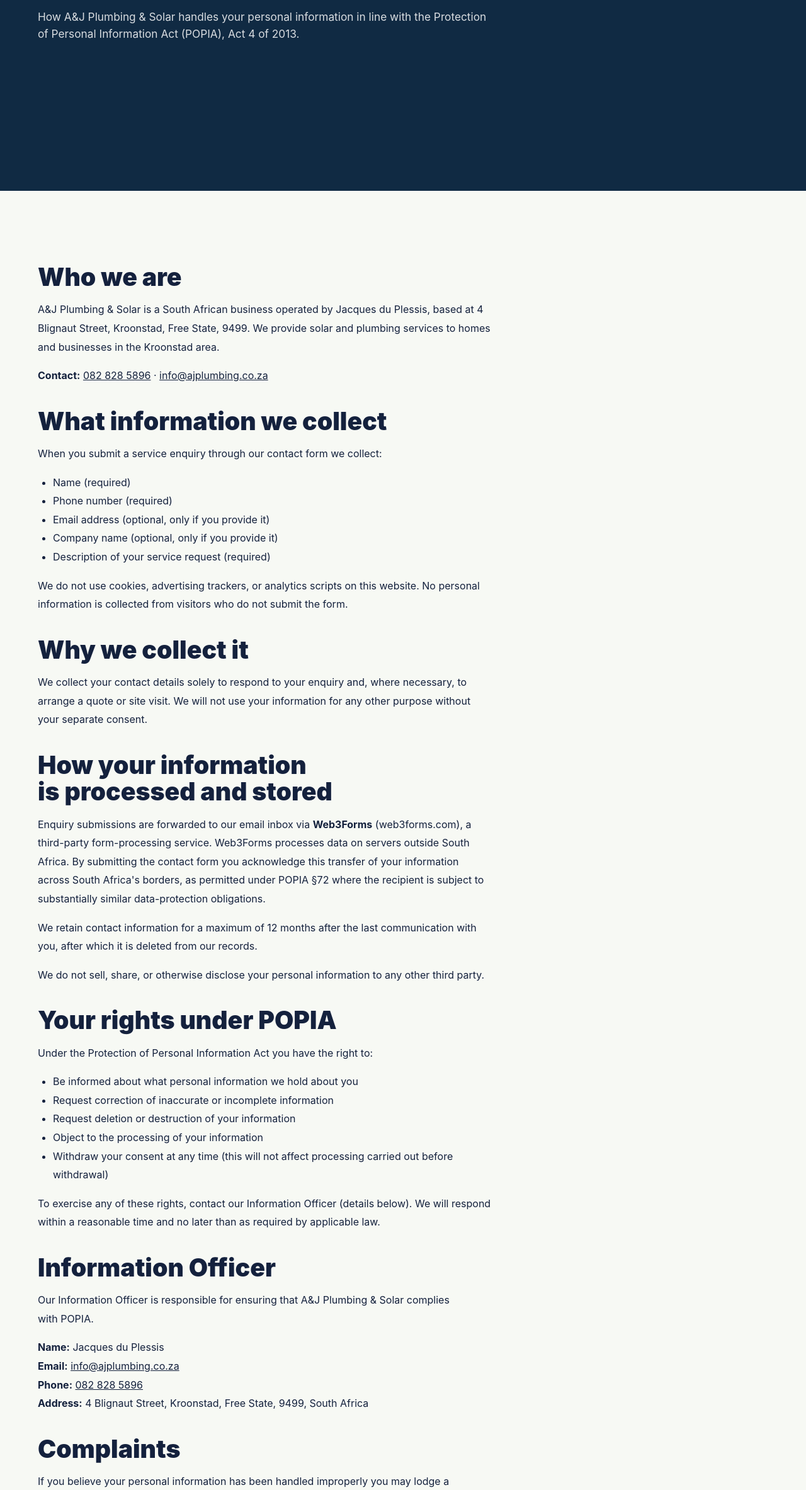
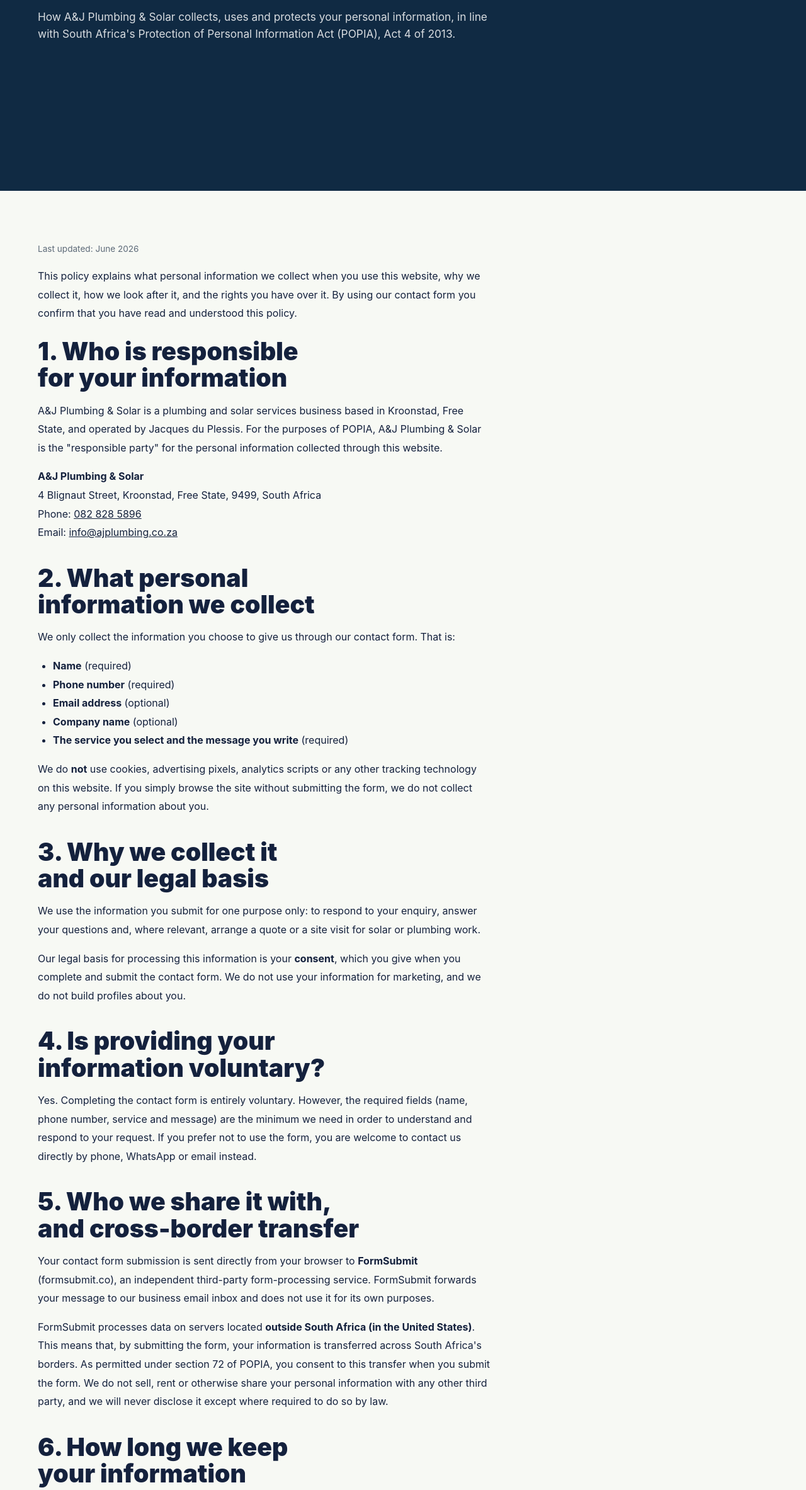
Before and after one commit to kuhlehans4-gif/aj-plumbing-solar, a website: page privacy.html in a window 1280 px wide. Shown: the part 434-2800 px from the top of the page at 63% size. Drawn offline with Linux system fonts and the light colour scheme.

Commit message:
docs: complete privacy policy and correct processor reference to FormSubmit
- Rewrite privacy.html as a full POPIA policy: responsible party, data collected,
  purpose/legal basis, voluntary disclosure, cross-border transfer, retention,
  security, data-subject rights, Information Officer, Regulator complaints, contact
- Correct the third-party processor from Web3Forms to FormSubmit and describe the
  direct browser-to-FormSubmit data flow accurately (s.72 cross-border consent)
- Add .prose-meta styling for the "last updated" line
- .env.example default back to info@ajplumbing.co.za

Co-Authored-By: Claude Opus 4.8 <noreply@anthropic.com>

```diff
--- a/css/styles.css
+++ b/css/styles.css
@@ -2195,6 +2195,16 @@ h3 {
   max-width: 720px;
 }
 
+.content-prose .prose-meta {
+  font-size: 0.85rem;
+  color: var(--muted);
+  margin-top: 0;
+}
+
+.content-prose h2:first-of-type {
+  margin-top: 1.5rem;
+}
+
 .content-prose h2 {
   margin-top: 2.25rem;
   margin-bottom: 0.5rem;
--- a/privacy.html
+++ b/privacy.html
@@ -4,7 +4,7 @@
     <meta charset="utf-8">
     <meta name="viewport" content="width=device-width, initial-scale=1">
     <title>Privacy Policy | A&J Plumbing & Solar</title>
-    <meta name="description" content="A&J Plumbing & Solar privacy policy. How we handle your personal information in line with the Protection of Personal Information Act (POPIA).">
+    <meta name="description" content="A&J Plumbing & Solar privacy policy. How we collect, use and protect your personal information in line with South Africa's Protection of Personal Information Act (POPIA).">
     <meta name="robots" content="noindex">
     <meta name="theme-color" content="#102a43">
     <link rel="canonical" href="https://ajplumbing.co.za/privacy">
@@ -40,7 +40,7 @@
         <div class="page-hero-inner">
           <p class="eyebrow">Legal</p>
           <h1>Privacy Policy</h1>
-          <p>How A&amp;J Plumbing &amp; Solar handles your personal information in line with the Protection of Personal Information Act (POPIA), Act 4 of 2013.</p>
+          <p>How A&amp;J Plumbing &amp; Solar collects, uses and protects your personal information, in line with South Africa's Protection of Personal Information Act (POPIA), Act 4 of 2013.</p>
         </div>
       </section>
 
@@ -48,59 +48,87 @@
         <div class="section-grid">
           <div class="content-prose">
 
-            <h2>Who we are</h2>
-            <p>A&amp;J Plumbing &amp; Solar is a South African business operated by Jacques du Plessis, based at 4 Blignaut Street, Kroonstad, Free State, 9499. We provide solar and plumbing services to homes and businesses in the Kroonstad area.</p>
-            <p><strong>Contact:</strong> <a href="tel:+27828285896">082 828 5896</a> &middot; <a href="mailto:info@ajplumbing.co.za">info@ajplumbing.co.za</a></p>
+            <p class="prose-meta">Last updated: June 2026</p>
 
-            <h2>What information we collect</h2>
-            <p>When you submit a service enquiry through our contact form we collect:</p>
+            <p>This policy explains what personal information we collect when you use this website, why we collect it, how we look after it, and the rights you have over it. By using our contact form you confirm that you have read and understood this policy.</p>
+
+            <h2>1. Who is responsible for your information</h2>
+            <p>A&amp;J Plumbing &amp; Solar is a plumbing and solar services business based in Kroonstad, Free State, and operated by Jacques du Plessis. For the purposes of POPIA, A&amp;J Plumbing &amp; Solar is the "responsible party" for the personal information collected through this website.</p>
+            <p>
+              <strong>A&amp;J Plumbing &amp; Solar</strong><br>
+              4 Blignaut Street, Kroonstad, Free State, 9499, South Africa<br>
+              Phone: <a href="tel:+27828285896">082 828 5896</a><br>
+              Email: <a href="mailto:info@ajplumbing.co.za">info@ajplumbing.co.za</a>
+            </p>
+
+            <h2>2. What personal information we collect</h2>
+            <p>We only collect the information you choose to give us through our contact form. That is:</p>
             <ul>
-              <li>Name (required)</li>
-              <li>Phone number (required)</li>
-              <li>Email address (optional, only if you provide it)</li>
-              <li>Company name (optional, only if you provide it)</li>
-              <li>Description of your service request (required)</li>
+              <li><strong>Name</strong> (required)</li>
+              <li><strong>Phone number</strong> (required)</li>
+              <li><strong>Email address</strong> (optional)</li>
+              <li><strong>Company name</strong> (optional)</li>
+              <li><strong>The service you select and the message you write</strong> (required)</li>
             </ul>
-            <p>We do not use cookies, advertising trackers, or analytics scripts on this website. No personal information is collected from visitors who do not submit the form.</p>
+            <p>We do <strong>not</strong> use cookies, advertising pixels, analytics scripts or any other tracking technology on this website. If you simply browse the site without submitting the form, we do not collect any personal information about you.</p>
 
-            <h2>Why we collect it</h2>
-            <p>We collect your contact details solely to respond to your enquiry and, where necessary, to arrange a quote or site visit. We will not use your information for any other purpose without your separate consent.</p>
+            <h2>3. Why we collect it and our legal basis</h2>
+            <p>We use the information you submit for one purpose only: to respond to your enquiry, answer your questions and, where relevant, arrange a quote or a site visit for solar or plumbing work.</p>
+            <p>Our legal basis for processing this information is your <strong>consent</strong>, which you give when you complete and submit the contact form. We do not use your information for marketing, and we do not build profiles about you.</p>
 
-            <h2>How your information is processed and stored</h2>
-            <p>Enquiry submissions are forwarded to our email inbox via <strong>Web3Forms</strong> (web3forms.com), a third-party form-processing service. Web3Forms processes data on servers outside South Africa. By submitting the contact form you acknowledge this transfer of your information across South Africa's borders, as permitted under POPIA §72 where the recipient is subject to substantially similar data-protection obligations.</p>
-            <p>We retain contact information for a maximum of 12 months after the last communication with you, after which it is deleted from our records.</p>
-            <p>We do not sell, share, or otherwise disclose your personal information to any other third party.</p>
+            <h2>4. Is providing your information voluntary?</h2>
+            <p>Yes. Completing the contact form is entirely voluntary. However, the required fields (name, phone number, service and message) are the minimum we need in order to understand and respond to your request. If you prefer not to use the form, you are welcome to contact us directly by phone, WhatsApp or email instead.</p>
 
-            <h2>Your rights under POPIA</h2>
+            <h2>5. Who we share it with, and cross-border transfer</h2>
+            <p>Your contact form submission is sent directly from your browser to <strong>FormSubmit</strong> (formsubmit.co), an independent third-party form-processing service. FormSubmit forwards your message to our business email inbox and does not use it for its own purposes.</p>
+            <p>FormSubmit processes data on servers located <strong>outside South Africa (in the United States)</strong>. This means that, by submitting the form, your information is transferred across South Africa's borders. As permitted under section 72 of POPIA, you consent to this transfer when you submit the form. We do not sell, rent or otherwise share your personal information with any other third party, and we will never disclose it except where required to do so by law.</p>
+
+            <h2>6. How long we keep your information</h2>
+            <p>We keep enquiry information only for as long as we need it to deal with your request and to keep reasonable records of the work or quotes that follow from it. When it is no longer needed for these purposes, we delete it. You can ask us to delete your information sooner at any time (see your rights below).</p>
+
+            <h2>7. How we protect your information</h2>
+            <p>This website is served over a secure, encrypted (HTTPS) connection, so the information you send through the form is protected in transit. We limit access to enquiry emails to the people who need them to respond to you, and we take reasonable steps to keep your information safe from loss, misuse or unauthorised access.</p>
+
+            <h2>8. Your rights under POPIA</h2>
             <p>Under the Protection of Personal Information Act you have the right to:</p>
             <ul>
-              <li>Be informed about what personal information we hold about you</li>
-              <li>Request correction of inaccurate or incomplete information</li>
-              <li>Request deletion or destruction of your information</li>
-              <li>Object to the processing of your information</li>
-              <li>Withdraw your consent at any time (this will not affect processing carried out before withdrawal)</li>
+              <li>Ask what personal information we hold about you;</li>
+              <li>Ask us to correct information that is inaccurate or incomplete;</li>
+              <li>Ask us to delete or destroy your information;</li>
+              <li>Object to our processing of your information; and</li>
+              <li>Withdraw your consent at any time (this does not affect processing that already took place before you withdrew it).</li>
             </ul>
-            <p>To exercise any of these rights, contact our Information Officer (details below). We will respond within a reasonable time and no later than as required by applicable law.</p>
+            <p>To exercise any of these rights, please contact our Information Officer using the details below. We will respond within a reasonable time.</p>
 
-            <h2>Information Officer</h2>
-            <p>Our Information Officer is responsible for ensuring that A&amp;J Plumbing &amp; Solar complies with POPIA.</p>
+            <h2>9. Our Information Officer</h2>
+            <p>Our Information Officer is responsible for making sure A&amp;J Plumbing &amp; Solar complies with POPIA and for handling any questions or requests about your personal information.</p>
             <p>
-              <strong>Name:</strong> Jacques du Plessis<br>
-              <strong>Email:</strong> <a href="mailto:info@ajplumbing.co.za">info@ajplumbing.co.za</a><br>
-              <strong>Phone:</strong> <a href="tel:+27828285896">082 828 5896</a><br>
-              <strong>Address:</strong> 4 Blignaut Street, Kroonstad, Free State, 9499, South Africa
+              <strong>Information Officer:</strong> Jacques du Plessis<br>
+              Email: <a href="mailto:info@ajplumbing.co.za">info@ajplumbing.co.za</a><br>
+              Phone: <a href="tel:+27828285896">082 828 5896</a><br>
+              Address: 4 Blignaut Street, Kroonstad, Free State, 9499, South Africa
             </p>
 
-            <h2>Complaints</h2>
-            <p>If you believe your personal information has been handled improperly you may lodge a complaint with the Information Regulator of South Africa:</p>
+            <h2>10. How to complain</h2>
+            <p>If you are not satisfied with how we have handled your personal information, you may lodge a complaint with the Information Regulator of South Africa:</p>
             <p>
+              <strong>The Information Regulator (South Africa)</strong><br>
               Website: <a href="https://inforegulator.org.za" target="_blank" rel="noopener noreferrer">inforegulator.org.za</a><br>
-              Email: inforeg@justice.gov.za<br>
+              Email: <a href="mailto:enquiries@inforegulator.org.za">enquiries@inforegulator.org.za</a><br>
+              Complaints email: <a href="mailto:POPIAComplaints@inforegulator.org.za">POPIAComplaints@inforegulator.org.za</a><br>
               Telephone: 010&nbsp;023&nbsp;5207
             </p>
 
-            <h2>Changes to this policy</h2>
-            <p>We may update this policy from time to time. Any changes will be published on this page. Continued use of our contact form after an update constitutes acceptance of the revised policy.</p>
+            <h2>11. Changes to this policy</h2>
+            <p>We may update this policy from time to time, for example if the way we handle enquiries changes. The latest version will always appear on this page, with the "Last updated" date at the top. Please check back occasionally to stay informed.</p>
+
+            <h2>12. Contact us</h2>
+            <p>If you have any questions about this policy or about how we handle your personal information, please get in touch:</p>
+            <p>
+              Phone: <a href="tel:+27828285896">082 828 5896</a><br>
+              Email: <a href="mailto:info@ajplumbing.co.za">info@ajplumbing.co.za</a><br>
+              Address: 4 Blignaut Street, Kroonstad, Free State, 9499, South Africa
+            </p>
 
           </div>
         </div>
```
